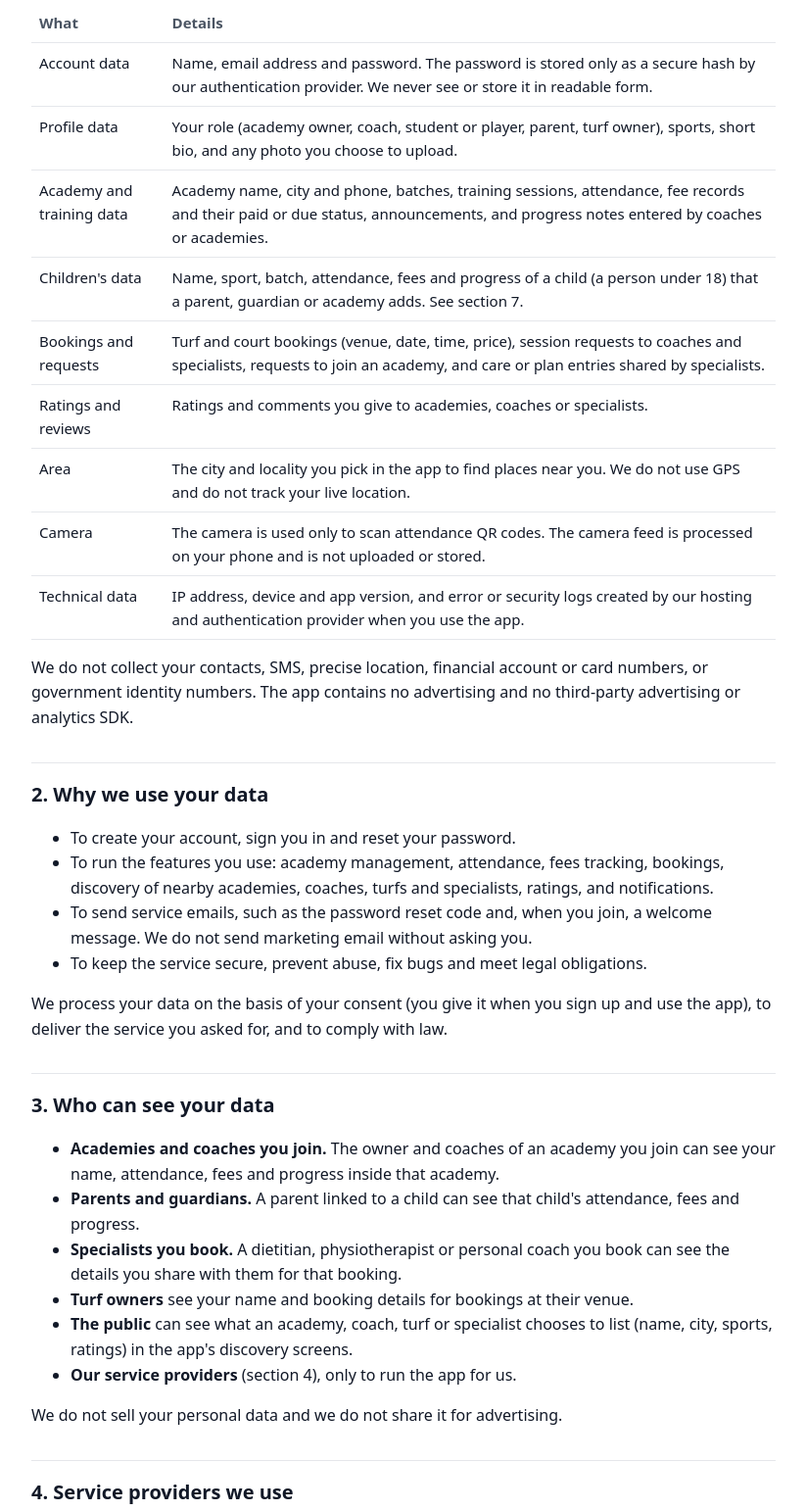
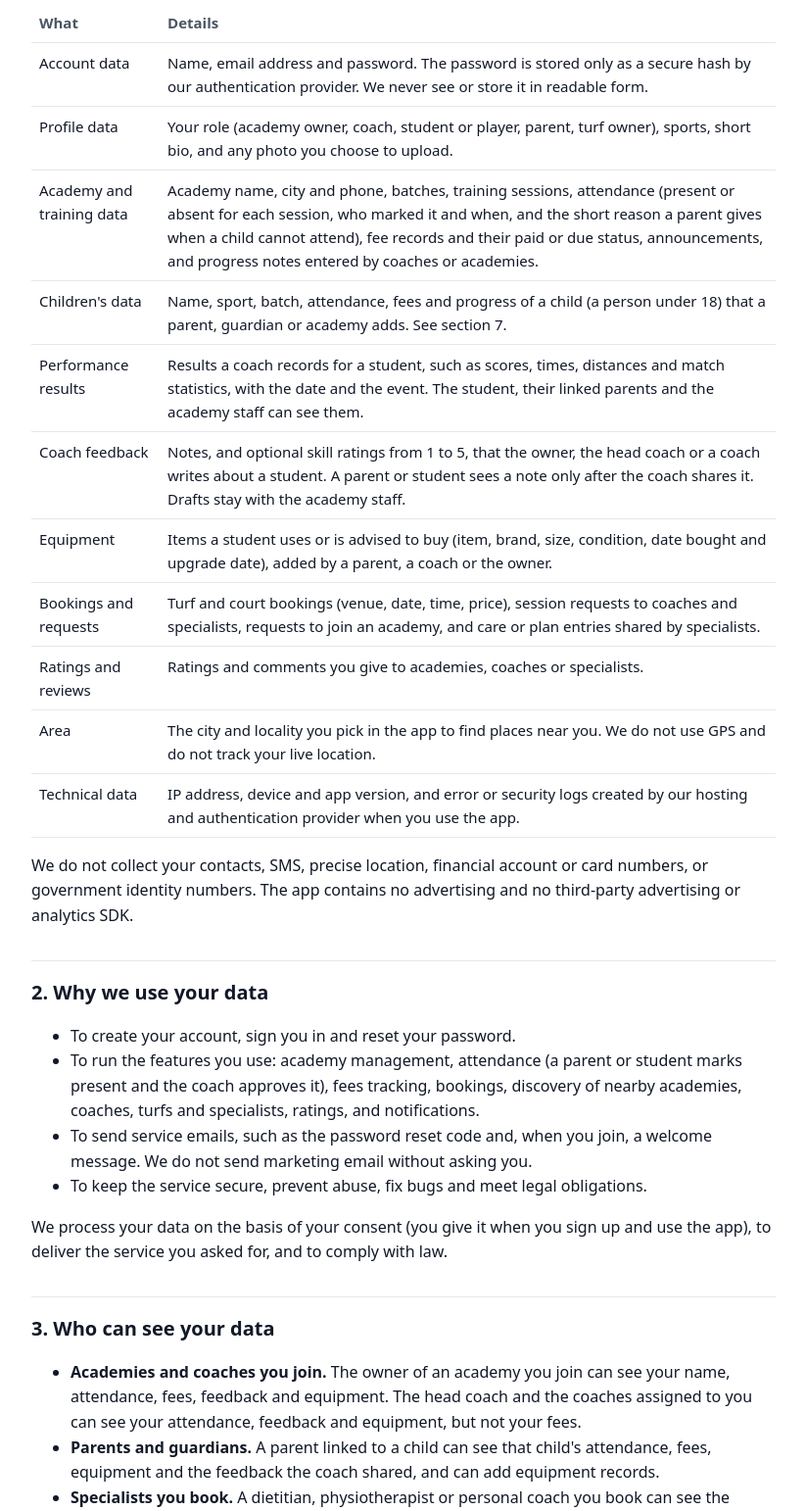
Before and after one commit to Ethimo/playchamp, a plain HTML site: page index.html in a window 1280 px wide. Shown: the part 373-1915 px from the top of the page at 98% size, without its empty margins (228-1051 px from the left). Drawn offline with Linux system fonts and the light colour scheme.

Commit message:
Privacy policy: remove camera/QR, add performance results, coach feedback and equipment

```diff
--- a/index.html
+++ b/index.html
@@ -35,12 +35,14 @@
 <tr><th>What</th><th>Details</th></tr>
 <tr><td>Account data</td><td>Name, email address and password. The password is stored only as a secure hash by our authentication provider. We never see or store it in readable form.</td></tr>
 <tr><td>Profile data</td><td>Your role (academy owner, coach, student or player, parent, turf owner), sports, short bio, and any photo you choose to upload.</td></tr>
-<tr><td>Academy and training data</td><td>Academy name, city and phone, batches, training sessions, attendance, fee records and their paid or due status, announcements, and progress notes entered by coaches or academies.</td></tr>
+<tr><td>Academy and training data</td><td>Academy name, city and phone, batches, training sessions, attendance (present or absent for each session, who marked it and when, and the short reason a parent gives when a child cannot attend), fee records and their paid or due status, announcements, and progress notes entered by coaches or academies.</td></tr>
 <tr><td>Children's data</td><td>Name, sport, batch, attendance, fees and progress of a child (a person under 18) that a parent, guardian or academy adds. See section 7.</td></tr>
+<tr><td>Performance results</td><td>Results a coach records for a student, such as scores, times, distances and match statistics, with the date and the event. The student, their linked parents and the academy staff can see them.</td></tr>
+<tr><td>Coach feedback</td><td>Notes, and optional skill ratings from 1 to 5, that the owner, the head coach or a coach writes about a student. A parent or student sees a note only after the coach shares it. Drafts stay with the academy staff.</td></tr>
+<tr><td>Equipment</td><td>Items a student uses or is advised to buy (item, brand, size, condition, date bought and upgrade date), added by a parent, a coach or the owner.</td></tr>
 <tr><td>Bookings and requests</td><td>Turf and court bookings (venue, date, time, price), session requests to coaches and specialists, requests to join an academy, and care or plan entries shared by specialists.</td></tr>
 <tr><td>Ratings and reviews</td><td>Ratings and comments you give to academies, coaches or specialists.</td></tr>
 <tr><td>Area</td><td>The city and locality you pick in the app to find places near you. We do not use GPS and do not track your live location.</td></tr>
-<tr><td>Camera</td><td>The camera is used only to scan attendance QR codes. The camera feed is processed on your phone and is not uploaded or stored.</td></tr>
 <tr><td>Technical data</td><td>IP address, device and app version, and error or security logs created by our hosting and authentication provider when you use the app.</td></tr>
 </table>
 <p>We do not collect your contacts, SMS, precise location, financial account or card numbers, or government identity numbers. The app contains no advertising and no third-party advertising or analytics SDK.</p>
@@ -48,7 +50,7 @@
 <h2>2. Why we use your data</h2>
 <ul>
 <li>To create your account, sign you in and reset your password.</li>
-<li>To run the features you use: academy management, attendance, fees tracking, bookings, discovery of nearby academies, coaches, turfs and specialists, ratings, and notifications.</li>
+<li>To run the features you use: academy management, attendance (a parent or student marks present and the coach approves it), fees tracking, bookings, discovery of nearby academies, coaches, turfs and specialists, ratings, and notifications.</li>
 <li>To send service emails, such as the password reset code and, when you join, a welcome message. We do not send marketing email without asking you.</li>
 <li>To keep the service secure, prevent abuse, fix bugs and meet legal obligations.</li>
 </ul>
@@ -56,8 +58,8 @@
 
 <h2>3. Who can see your data</h2>
 <ul>
-<li><strong>Academies and coaches you join.</strong> The owner and coaches of an academy you join can see your name, attendance, fees and progress inside that academy.</li>
-<li><strong>Parents and guardians.</strong> A parent linked to a child can see that child's attendance, fees and progress.</li>
+<li><strong>Academies and coaches you join.</strong> The owner of an academy you join can see your name, attendance, fees, feedback and equipment. The head coach and the coaches assigned to you can see your attendance, feedback and equipment, but not your fees.</li>
+<li><strong>Parents and guardians.</strong> A parent linked to a child can see that child's attendance, fees, equipment and the feedback the coach shared, and can add equipment records.</li>
 <li><strong>Specialists you book.</strong> A dietitian, physiotherapist or personal coach you book can see the details you share with them for that booking.</li>
 <li><strong>Turf owners</strong> see your name and booking details for bookings at their venue.</li>
 <li><strong>The public</strong> can see what an academy, coach, turf or specialist chooses to list (name, city, sports, ratings) in the app's discovery screens.</li>
```
